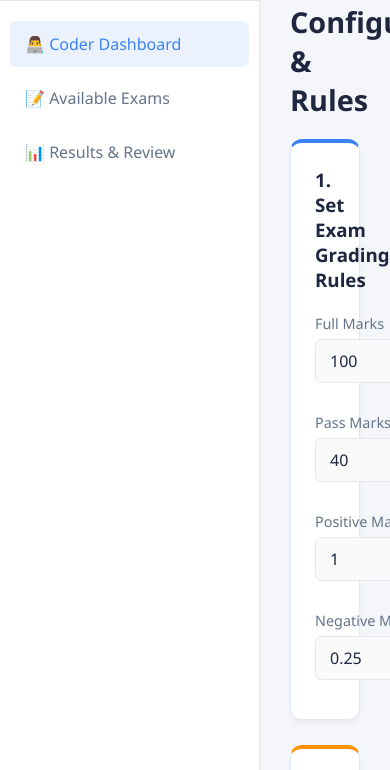
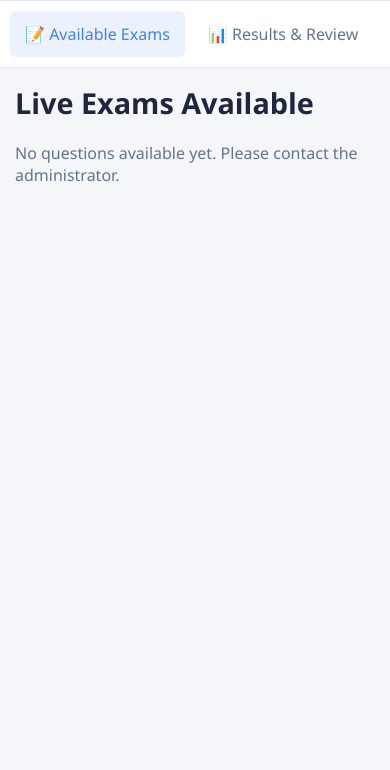
Before and after one commit to royalgurkha322-commits/sagar-website, a plain HTML site: page MOCKTEST.HTML in a window 390 px wide. Shown: the part 67-837 px from the top of the page. Drawn offline with Linux system fonts and the light colour scheme.

Commit message:
Update MOCKTEST.HTML

```diff
--- a/MOCKTEST.HTML
+++ b/MOCKTEST.HTML
@@ -41,6 +41,7 @@
             display: flex;
             flex-direction: column;
             box-shadow: 2px 0 5px rgba(0,0,0,0.02);
+            flex-shrink: 0;
         }
 
         .brand-container {
@@ -78,6 +79,7 @@
             flex: 1;
             padding: 30px;
             overflow-y: auto;
+            width: 100%;
         }
 
         .view-panel {
@@ -279,11 +281,13 @@
             margin-bottom: 20px;
             font-size: 1.1rem;
         }
+
         .status-banner.passed {
             background: rgba(16, 185, 129, 0.15);
             border: 1px solid var(--accent-success);
             color: var(--accent-success);
         }
+
         .status-banner.failed {
             background: rgba(239, 68, 68, 0.15);
             border: 1px solid var(--accent-red);
@@ -316,12 +320,12 @@
             color: var(--text-main);
         }
 
-        /* Review Section Options styling */
         .review-option-list {
             list-style: none;
             padding-left: 0;
             margin: 12px 0;
         }
+
         .review-option-item {
             padding: 8px 12px;
             margin-bottom: 6px;
@@ -330,12 +334,14 @@
             background: #fafafa;
             font-size: 0.95rem;
         }
+
         .review-option-item.correct-ans {
             background-color: rgba(16, 185, 129, 0.1);
             border-color: var(--accent-success);
             color: #065f46;
             font-weight: 500;
         }
+
         .review-option-item.wrong-ans {
             background-color: rgba(239, 68, 68, 0.1);
             border-color: var(--accent-red);
@@ -351,6 +357,34 @@
             font-size: 0.95rem;
             color: #243b53;
         }
+
+        /* Mobile Screen Media Query Fixes */
+        @media (max-width: 768px) {
+            body {
+                flex-direction: column;
+            }
+            aside {
+                width: 100%;
+                border-right: none;
+                border-bottom: 1px solid var(--border-color);
+            }
+            .nav-links {
+                display: flex;
+                overflow-x: auto;
+                padding: 10px;
+            }
+            .nav-links li {
+                white-space: nowrap;
+                margin-bottom: 0;
+                margin-right: 8px;
+            }
+            .exam-layout {
+                grid-template-columns: 1fr;
+            }
+            main {
+                padding: 15px;
+            }
+        }
     </style>
 </head>
 <body>
@@ -360,17 +394,15 @@
         <span>🌐 Free Mock Test</span>
     </div>
     <ul class="nav-links">
-            <li class="active" onclick="switchView('coder-panel')">👨‍💻 Coder Dashboard</li>
-            <li onclick="switchView('exams-panel')">📝 Available Exams</li>
-            <li onclick="switchView('results-panel')">📊 Results & Review</li>
+        <li id="nav-exams" class="active" onclick="switchView('exams-panel')">📝 Available Exams</li>
+        <li id="nav-results" onclick="switchView('results-panel')">📊 Results &amp; Review</li>
+        <li id="nav-coder" onclick="switchView('coder-panel')" style="margin-top: auto; color: var(--accent-orange);">🔐 Admin Portal</li>
     </ul>
 </aside>
 
 <main>
-
-        <!-- SECTION 1: CODER SETTINGS & BULK UPLOAD -->
-        <div id="coder-panel" class="view-panel active">
-            <h2>Exam Configurations & Rules</h2>
+    <div id="coder-panel" class="view-panel">
+        <h2>Exam Configurations &amp; Rules</h2>
         <div class="card accent-border">
             <h3>1. Set Exam Grading Rules</h3>
             <br>
@@ -394,11 +426,10 @@
             </div>
         </div>
 
-            <!-- BULK IMPORT CARD WITH SOLUTION TEMPLATE -->
         <div class="card" style="border-top: 4px solid var(--accent-orange);">
             <h3>2. Paste Whole Question Set with Solutions (Bulk Upload)</h3>
             <p style="color: var(--text-muted); font-size: 0.85rem; margin: 8px 0 15px 0;">
-                    Thala diyeko format jastai gari direct <strong>"solution"</strong> field ma aafno logical explanations haru halera load garna saknuhunchha.
+                Direct <strong>"solution"</strong> field ma aafno logical explanations load garna saknuhunchha.
             </p>
             <div class="form-group">
                 <label>JSON Data Input Box (Must include "solution")</label>
@@ -417,18 +448,15 @@
         </div>
     </div>
 
-        <!-- SECTION 2: EXAM SELECTION PAGE -->
-        <div id="exams-panel" class="view-panel">
+    <div id="exams-panel" class="view-panel active">
         <h2>Live Exams Available</h2>
         <div id="empty-exam-fallback" style="color: var(--text-muted); margin-top: 20px;">
-                No questions available yet. Please use the Coder Dashboard tab to add or import questions.
+            No questions available yet. Please contact the administrator.
         </div>
-
         <div id="exam-card-element" class="card accent-border" style="display: none; max-width: 500px;">
             <span class="status-badge">● LIVE</span>
             <h3 style="margin-top: 10px; font-size: 1.5rem;">MODEL MOCK ENTRANCE EXAM</h3>
             <p style="color: var(--text-muted); font-size: 0.9rem; margin-top: 5px;">Free Mock Test Portal</p>
-
             <div class="exam-meta-grid">
                 <div class="meta-box">
                     <span>QUESTIONS</span>
@@ -443,24 +471,20 @@
         </div>
     </div>
 
-        <!-- SECTION 3: LIVE TEST PROCESSOR -->
     <div id="live-test-panel" class="view-panel">
         <div style="display: flex; justify-content: space-between; align-items: center; margin-bottom: 20px;">
             <h2>Test Interface</h2>
             <button style="background-color: var(--accent-orange); color: white;" onclick="terminateAndEvaluateTest()">Submit Exam</button>
         </div>
-
         <div class="exam-layout">
             <div class="card">
                 <h3 id="display-q-index" style="color: var(--accent-blue); margin-bottom: 15px;">Question 1</h3>
                 <p id="display-q-text" style="font-size: 1.2rem; margin-bottom: 25px;">Sample Question Text?</p>
-
                 <div class="q-option" onclick="selectOption('A')"><strong>A.</strong> <span id="display-opt-a">Option A</span></div>
                 <div class="q-option" onclick="selectOption('B')"><strong>B.</strong> <span id="display-opt-b">Option B</span></div>
                 <div class="q-option" onclick="selectOption('C')"><strong>C.</strong> <span id="display-opt-c">Option C</span></div>
                 <div class="q-option" onclick="selectOption('D')"><strong>D.</strong> <span id="display-opt-d">Option D</span></div>
             </div>
-
             <div class="card">
                 <h4 style="margin-bottom: 15px;">Question Palette</h4>
                 <div id="navigation-grid-target" class="navigation-grid"></div>
@@ -468,16 +492,13 @@
         </div>
     </div>
 
-        <!-- SECTION 4: LIVE ANALYTICS REPORT CARD & SOLUTIONS ANSWERS -->
     <div id="results-panel" class="view-panel">
         <h2>Detailed Assessment Metrics</h2>
         <div id="empty-results-fallback" style="color: var(--text-muted); margin-top: 20px;">
             Finish an active exam session to view automatic scorecard insights here.
         </div>
-
         <div id="results-dashboard-data" style="display: none;">
             <div id="pass-fail-banner" class="status-banner"></div>
-
             <div class="card">
                 <h3>Exam Performance Metrics</h3>
                 <div class="metrics-circle-container">
@@ -495,16 +516,15 @@
                     </div>
                 </div>
             </div>
-
-                <!-- DYNAMIC ANSWERS SHEET WITH SOLUTIONS AT THE END -->
-                <h2>Correct Answers Key & Detailed Solutions</h2>
+            <h2>Correct Answers Key &amp; Detailed Solutions</h2>
             <div id="solutions-sheet-target"></div>
         </div>
     </div>
-
 </main>
 
 <script>
+const ADMIN_PIN = "1234"; // Setup your private Admin PIN code here
+
 let state = {
     questions: JSON.parse(localStorage.getItem('mock_questions')) || [],
     config: JSON.parse(localStorage.getItem('mock_config')) || { fullMarks: 100, passMarks: 40, correct: 1, negative: 0.25 },
@@ -516,16 +536,29 @@
     updateDashboardCounters();
     renderExamCards();
     loadSampleTemplate();
+    switchView('exams-panel');
 };
 
 function switchView(viewId) {
+    if (viewId === 'coder-panel') {
+        const pin = prompt("Enter Admin PIN Code to open Coder Dashboard:");
+        if (pin !== ADMIN_PIN) {
+            alert("Access Denied! Incorrect Admin PIN.");
+            return;
+        }
+    }
+
     document.querySelectorAll('.view-panel').forEach(v => v.classList.remove('active'));
     document.querySelectorAll('.nav-links li').forEach(l => l.classList.remove('active'));
+
     document.getElementById(viewId).classList.add('active');
 
-            if(viewId === 'coder-panel') document.querySelectorAll('.nav-links li')[0].classList.add('active');
-            if(viewId === 'exams-panel') { document.querySelectorAll('.nav-links li')[1].classList.add('active'); renderExamCards(); }
-            if(viewId === 'results-panel') document.querySelectorAll('.nav-links li')[2].classList.add('active');
+    if (viewId === 'coder-panel') document.getElementById('nav-coder').classList.add('active');
+    if (viewId === 'exams-panel') {
+        document.getElementById('nav-exams').classList.add('active');
+        renderExamCards();
+    }
+    if (viewId === 'results-panel') document.getElementById('nav-results').classList.add('active');
 }
 
 function loadSampleTemplate() {
@@ -560,25 +593,21 @@
     const rawText = document.getElementById('bulk-json-input').value;
     try {
         const parsedArray = JSON.parse(rawText);
-
-                if(!Array.isArray(parsedArray)) {
-                    alert('Error: Data list array format ([...]) ma huna percha.');
+        if (!Array.isArray(parsedArray)) {
+            alert('Error: Data format array ([...]) ma huna percha.');
             return;
         }
-
         state.questions = parsedArray;
-
         state.config.fullMarks = parseFloat(document.getElementById('cfg-full-marks').value) || 100;
         state.config.passMarks = parseFloat(document.getElementById('cfg-pass-marks').value) || 40;
         state.config.correct = parseFloat(document.getElementById('cfg-correct').value) || 1;
         state.config.negative = parseFloat(document.getElementById('cfg-negative').value) || 0.25;
-
         saveStateToLocalStorage();
         updateDashboardCounters();
         renderExamCards();
-                alert(`Success! ${parsedArray.length} questions loaded with keys and answers.`);
+        alert(`Success! ${parsedArray.length} questions loaded successfully.`);
     } catch(e) {
-                alert('JSON Syntax Error! Format check garnuhos (Brackets, commas ra inverted commas thik thau ma cha ki chaina).');
+        alert('JSON Syntax Error! Format checks garnuhos.');
     }
 }
 
@@ -591,7 +620,7 @@
 }
 
 function clearConfiguredSet() {
-            if(confirm('Are you sure you want to clear the entire test database?')){
+    if (confirm('Are you sure you want to clear the entire test database?')) {
         state.questions = [];
         state.userAnswers = {};
         saveStateToLocalStorage();
@@ -608,8 +637,7 @@
 function renderExamCards() {
     const fallback = document.getElementById('empty-exam-fallback');
     const card = document.getElementById('exam-card-element');
-
-            if(state.questions.length > 0) {
+    if (state.questions.length > 0) {
         fallback.style.display = 'none';
         card.style.display = 'block';
         document.getElementById('card-q-count').innerText = state.questions.length;
@@ -620,7 +648,7 @@
 }
 
 function startTestExecution() {
-            if(state.questions.length === 0) return;
+    if (state.questions.length === 0) return;
     state.userAnswers = {};
     state.currentQuestionIndex = 0;
     switchView('live-test-panel');
@@ -644,22 +672,20 @@
 function renderQuestionSlice() {
     const idx = state.currentQuestionIndex;
     const q = state.questions[idx];
-
     document.getElementById('display-q-index').innerText = `Question ${idx + 1} of ${state.questions.length}`;
     document.getElementById('display-q-text').innerText = q.text;
     document.getElementById('display-opt-a').innerText = q.options.A;
     document.getElementById('display-opt-b').innerText = q.options.B;
     document.getElementById('display-opt-c').innerText = q.options.C;
     document.getElementById('display-opt-d').innerText = q.options.D;
-
     document.querySelectorAll('.q-option').forEach(opt => opt.classList.remove('selected'));
     document.querySelectorAll('.nav-btn').forEach(btn => btn.classList.remove('active'));
 
     const activeNav = document.getElementById(`nav-node-${idx}`);
-            if(activeNav) activeNav.classList.add('active');
+    if (activeNav) activeNav.classList.add('active');
 
     const previousAnswer = state.userAnswers[idx];
-            if(previousAnswer) {
+    if (previousAnswer) {
         const map = { 'A': 0, 'B': 1, 'C': 2, 'D': 3 };
         document.querySelectorAll('.q-option')[map[previousAnswer]].classList.add('selected');
     }
@@ -668,10 +694,8 @@
 function selectOption(letter) {
     const idx = state.currentQuestionIndex;
     state.userAnswers[idx] = letter;
-
     const targetNavNode = document.getElementById(`nav-node-${idx}`);
-            if(targetNavNode) targetNavNode.classList.add('answered');
-
+    if (targetNavNode) targetNavNode.classList.add('answered');
     renderQuestionSlice();
 }
 
@@ -681,8 +705,7 @@
 }
 
 function terminateAndEvaluateTest() {
-            if(!confirm('Are you sure you want to end your test and show your scores?')) return;
-
+    if (!confirm('Are you sure you want to end your test and show your scores?')) return;
     let finalObtained = 0;
     let correctCount = 0;
     let incorrectCount = 0;
@@ -692,10 +715,9 @@
     state.questions.forEach((q, idx) => {
         const userAns = state.userAnswers[idx];
         let itemStatusHeader = '';
-
-                if(userAns) {
+        if (userAns) {
             totalAttempted++;
-                    if(userAns === q.correct) {
+            if (userAns === q.correct) {
                 finalObtained += parseFloat(state.config.correct);
                 correctCount++;
                 itemStatusHeader = `<span style="color: var(--accent-success); font-weight: bold;">✔ Correct (+${state.config.correct})</span>`;
@@ -708,32 +730,26 @@
             itemStatusHeader = `<span style="color: var(--text-muted); font-weight: bold;">⚪ Not Attempted (0 Marks)</span>`;
         }
 
-                // FIX: Generating explicit dynamic solution block listing all text and matching choices
         markupSolutions += `
         <div class="card" style="border-left: 5px solid ${userAns === q.correct ? 'var(--accent-success)' : userAns ? 'var(--accent-red)' : 'var(--text-muted)'};">
             <div style="display: flex; justify-content: space-between; align-items: center; margin-bottom: 12px;">
                 <h4 style="font-size:1.1rem; color: var(--text-main);">Q${idx+1}: ${q.text}</h4>
                 <div>${itemStatusHeader}</div>
             </div>
-
             <ul class="review-option-list">
                 <li class="review-option-item ${q.correct === 'A' ? 'correct-ans' : (userAns === 'A' && userAns !== q.correct ? 'wrong-ans' : '')}"><strong>A)</strong> ${q.options.A}</li>
                 <li class="review-option-item ${q.correct === 'B' ? 'correct-ans' : (userAns === 'B' && userAns !== q.correct ? 'wrong-ans' : '')}"><strong>B)</strong> ${q.options.B}</li>
                 <li class="review-option-item ${q.correct === 'C' ? 'correct-ans' : (userAns === 'C' && userAns !== q.correct ? 'wrong-ans' : '')}"><strong>C)</strong> ${q.options.C}</li>
                 <li class="review-option-item ${q.correct === 'D' ? 'correct-ans' : (userAns === 'D' && userAns !== q.correct ? 'wrong-ans' : '')}"><strong>D)</strong> ${q.options.D}</li>
             </ul>
-
             <div style="margin-top: 10px; font-size: 0.95rem;">
                 <p>👉 Your Selection: <strong style="color:${userAns === q.correct ? 'var(--accent-success)' : 'var(--accent-red)'}">${userAns || 'Not Answered'}</strong> | Correct Key: <strong style="color: var(--accent-success)">${q.correct}</strong></p>
             </div>
-
-                        <!-- SOLUTION BOX DYNAMIC LOAD -->
             <div class="solution-box">
                 <strong>💡 Answer Explanation:</strong>
-                            <p style="margin-top: 5px; line-height: 1.4;">${q.solution || 'No manual solution/explanation provided for this question set.'}</p>
+                <p style="margin-top: 5px; line-height: 1.4;">${q.solution || 'No manual solution provided.'}</p>
             </div>
-                    </div>
-                `;
+        </div>`;
     });
 
     const totalExamMaxPoints = state.questions.length * parseFloat(state.config.correct);
@@ -742,7 +758,7 @@
     const hasPassed = relativePercentage >= coderPassPercentage;
 
     const banner = document.getElementById('pass-fail-banner');
-            if(hasPassed) {
+    if (hasPassed) {
         banner.className = "status-banner passed";
         banner.innerText = `STATUS: PASSED (Your Score: ${relativePercentage.toFixed(1)}% | Required to Pass: ${coderPassPercentage}%)`;
     } else {
@@ -754,7 +770,6 @@
     const accurateRatio = totalAttempted > 0 ? (correctCount / totalAttempted) * 100 : 0;
     document.getElementById('metric-accuracy').innerText = `${accurateRatio.toFixed(1)}%`;
     document.getElementById('metric-raw').innerText = `${finalObtained.toFixed(2)} / ${totalExamMaxPoints.toFixed(2)}`;
-
     document.getElementById('solutions-sheet-target').innerHTML = markupSolutions;
     document.getElementById('empty-results-fallback').style.display = 'none';
     document.getElementById('results-dashboard-data').style.display = 'block';
```
Lines whose indentation alone changed are shown as unchanged.
